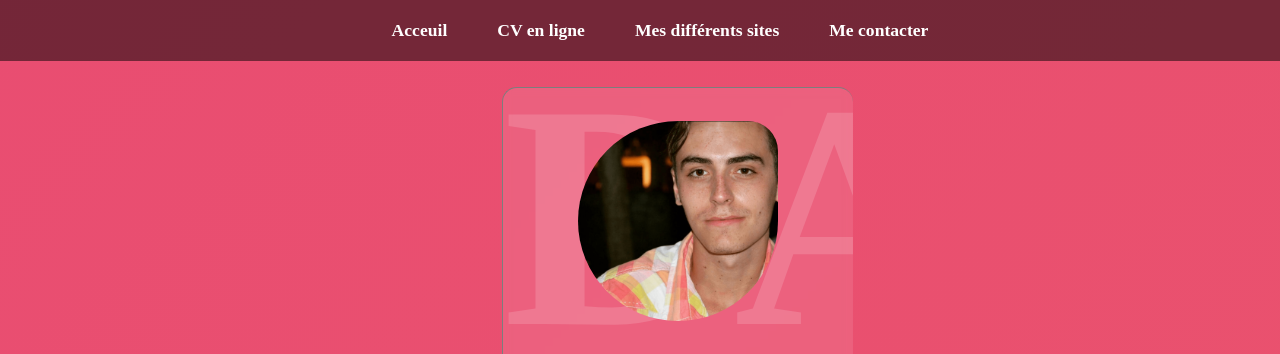
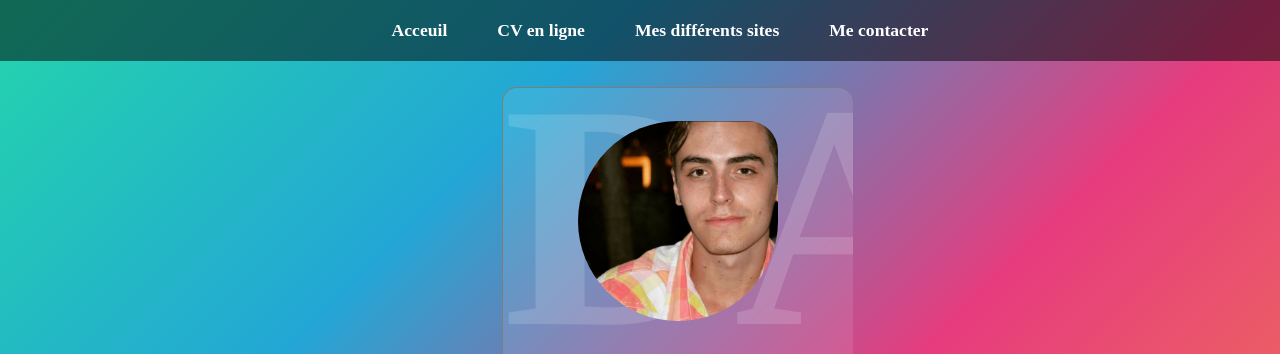
Before and after one commit to davtarro/cv-tarro-toma-david, a plain HTML site: page nouveausite.html in a window 1280 px wide. Shown: the top 354 px of the page. Drawn offline with Linux system fonts and the light colour scheme.

Commit message:
Update nouveau css.css

```diff
--- a/nouveau css.css
+++ b/nouveau css.css
@@ -10,7 +10,7 @@
 
 body {
 	background: linear-gradient(-45deg, #ee7752, #e73c7e, #23a6d5, #23d5ab);
-	background-size: 4000% 4000%;
+	background-size: 100% 100%;
 	animation: gradient 15s ease infinite;
     position: relative;
 }
```
